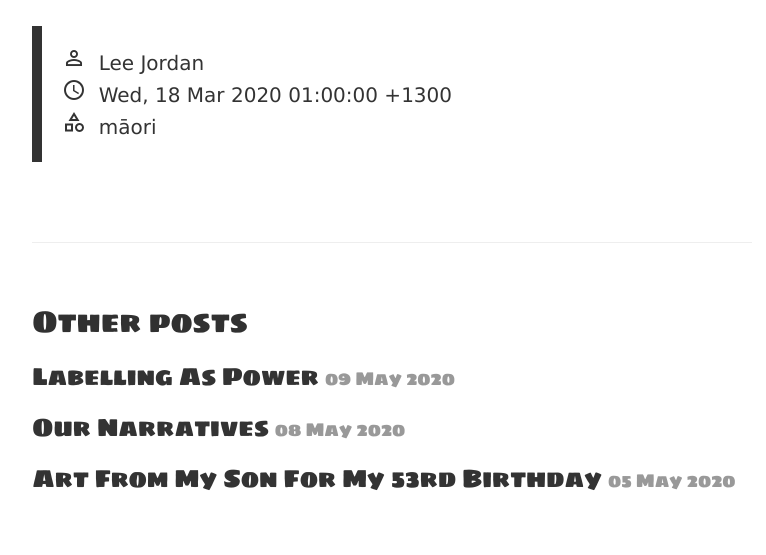
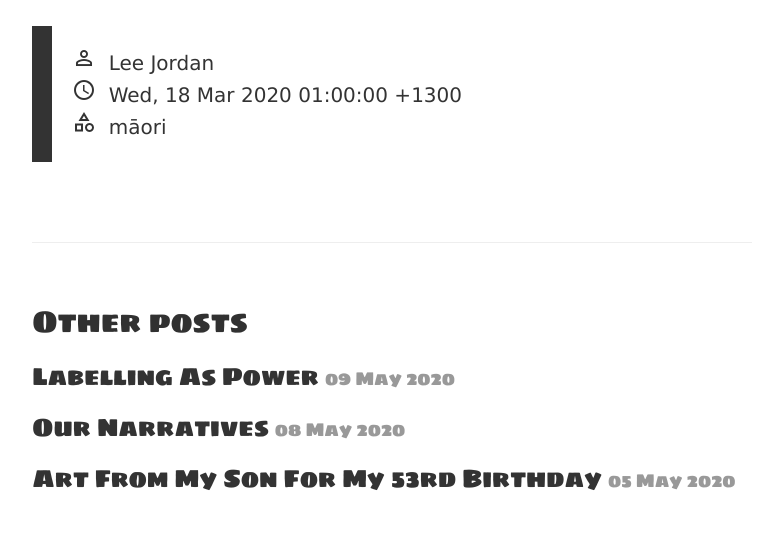
Before and after one commit to tracyjordan/tracyjordan.github.io, a Jekyll site: the page built from _posts/2020-04-22-nga-tupou.md, in a window 1280 px wide. Shown: the part 704-1259 px from the top of the page, without its empty margins (248-1014 px from the left). Built offline with Jekyll 4.4.1, drawn with Linux system fonts in a browser that asks for light colours.

Commit message:
Update aroha.css

```diff
--- a/public/css/aroha.css
+++ b/public/css/aroha.css
@@ -82,7 +82,7 @@ p a {
   margin-top: 20px;
   margin-bottom: 20px;
   padding: 20px;
-  border-left: 10px solid #333333;
+  border-left: 20px solid #333333;
   color: #333333;
 }
 
```
